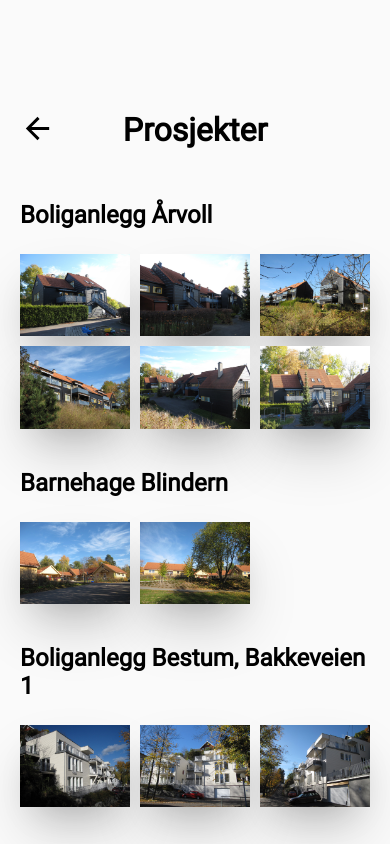
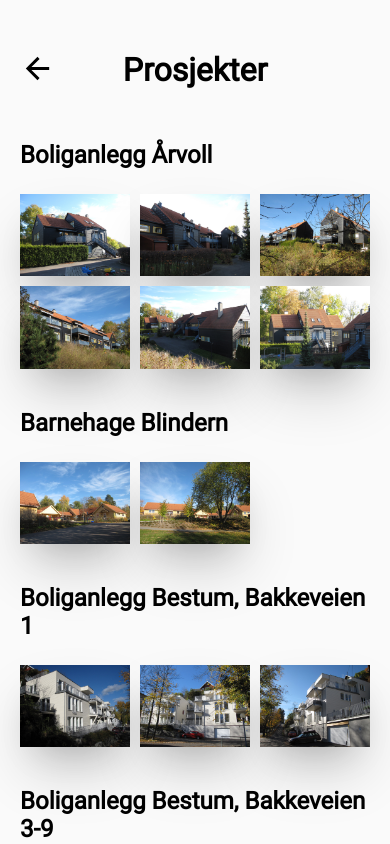
Before and after one commit to kyrrelm/nettside-farmor, a React (Create React App) app: page /album in a window 390 px wide. Shown: the top 844 px of the page. Built offline with nearby package versions, Linux system fonts and the light colour scheme; what react-swipeable-views-utils would draw is missing.

Commit message:
Responsive height prosjekter

```diff
--- a/src/album/Album.tsx
+++ b/src/album/Album.tsx
@@ -151,7 +151,7 @@ export default function Album() {
                         width: "100%",
                         alignItems: "center",
                         justifyContent: "center",
-                        paddingTop: 90,
+                        paddingTop: isMobile ? 30 : 90,
                     }}
                 >
                     <div
```
